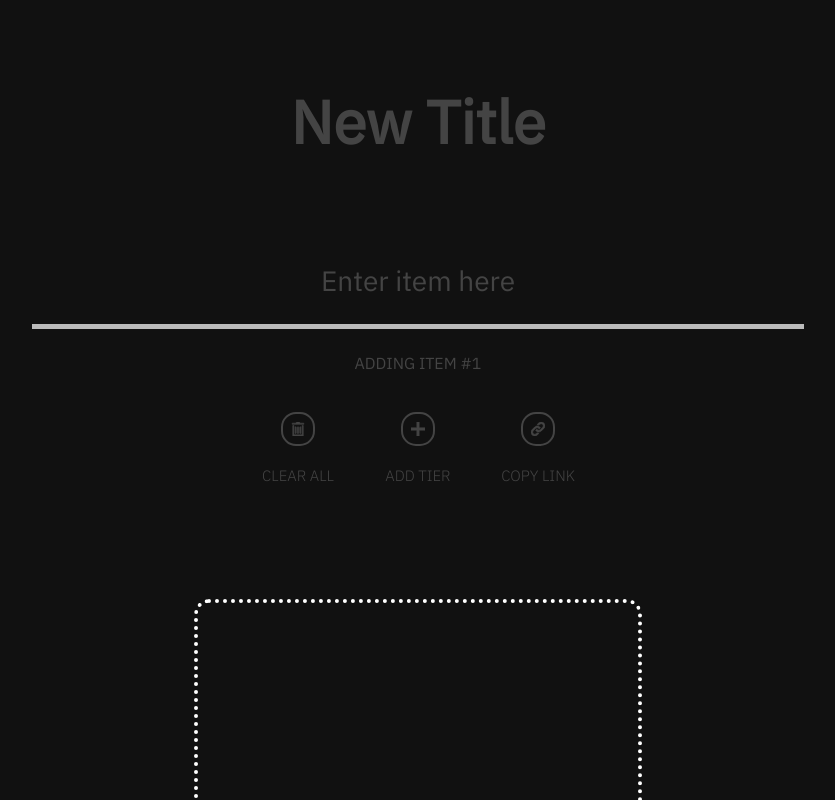
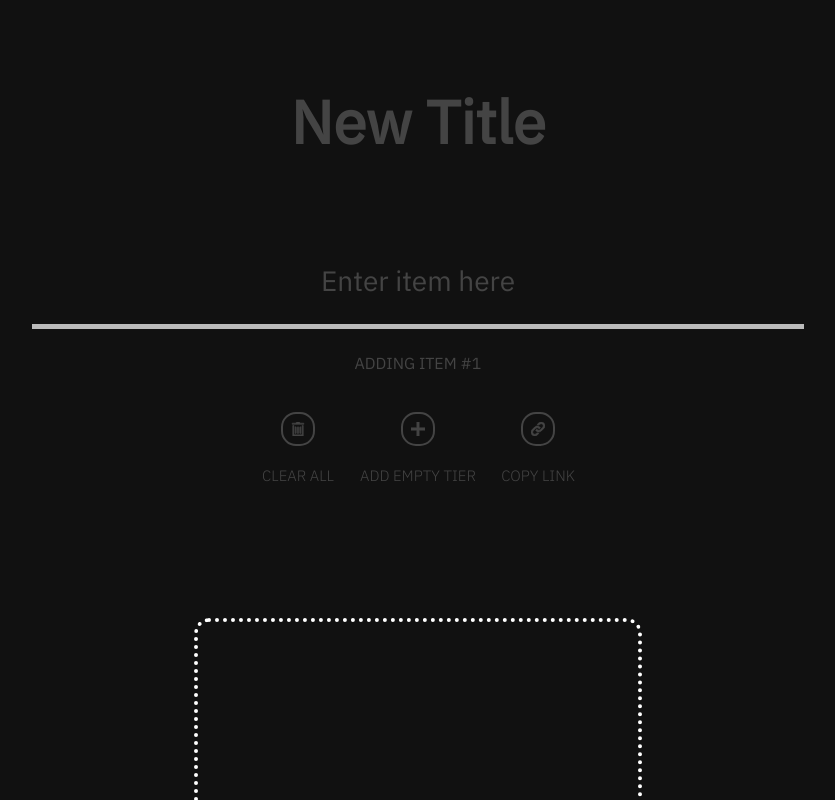
Before and after one commit to shatayu/rankings, a React (Create React App) app: page / in a window 1280 px wide. Shown: the top 800 px of the page, without its empty margins (222-1057 px from the left). Built offline with nearby package versions, Linux system fonts and the light colour scheme.

Commit message:
let users create new tiers by selecting items

```diff
--- a/src/Input/Buttons/AddTierButton.react.js
+++ b/src/Input/Buttons/AddTierButton.react.js
@@ -2,17 +2,34 @@ import GenericButton from "../../Input/Buttons/GenericButton";
 import { ReactComponent as Plus } from '../../assets/plus.svg';
 import styles from '../../Input/Input.module.css'
 
-export default function addTierButton({localTierList, setLocalTierList}) {
+export default function addTierButton({localTierList, setLocalTierList, selectedItems, setSelectedItems}) {
     const anyTierIsEmpty = localTierList.some(tier => tier.length === 0);
+
+    const areItemsSelected = selectedItems.items.length > 0;
+
+    const makeNewEmptyTier = () => {
+        setLocalTierList([...localTierList, []]);
+    }
+
+    const selectedItemNames = new Set(selectedItems.items.map(item => item.name));
+    const newLocalTierList = localTierList.map(tier => tier.filter(item => !selectedItemNames.has(item)));
+    const wouldAnyTierBeEmpty = newLocalTierList.some(tier => tier.length === 0);
+
+    const makeNewTierWithSelectedItems = () => {
+        newLocalTierList.push([...selectedItems.items.map(item => item.name)]);
+        setLocalTierList(newLocalTierList);
+    }
+
+    const buttonText = areItemsSelected ?
+        `NEW TIER WITH ${selectedItems.items.length} ITEM${selectedItems.items.length !== 1 ? 'S' : ''}` :
+        'ADD EMPTY TIER';
 
     return (
        <GenericButton
             icon={<Plus className={styles.buttonIcon} />}
-            text={'ADD TIER'}
-            isEnabled={!anyTierIsEmpty}
-            onClick={() => {
-                setLocalTierList([...localTierList, []]);
-            }}
+            text={buttonText}
+            isEnabled={!wouldAnyTierBeEmpty && !anyTierIsEmpty}
+            onClick={areItemsSelected ? makeNewTierWithSelectedItems : makeNewEmptyTier}
             isDeleteButton={false}
        />
     );
--- a/src/Input/Input.module.css
+++ b/src/Input/Input.module.css
@@ -197,6 +197,7 @@
     width: 100%;
     text-align: center;
     font-size: 15px;
+    min-height: 38px;
 }
 
 .disabledButton {
--- a/src/Input/Tiers/TierMenu.react.js
+++ b/src/Input/Tiers/TierMenu.react.js
@@ -127,7 +127,7 @@ export default function TierMenu({localTierList, setLocalTierList}) {
         <>
         <div className={styles.buttonContainer} onMouseDown={e => e.stopPropagation()}>
             <DeleteAllEntriesButton {...{localTierList, setLocalTierList, selectedItems, setSelectedItems}} />
-            <AddTierButton {...{localTierList, setLocalTierList}} />
+            <AddTierButton {...{localTierList, setLocalTierList, selectedItems, setSelectedItems}} />
             <ShareLinkButton {...{localTierList}}/>
         </div>
         <div className={styles.titleContainer}>
```
